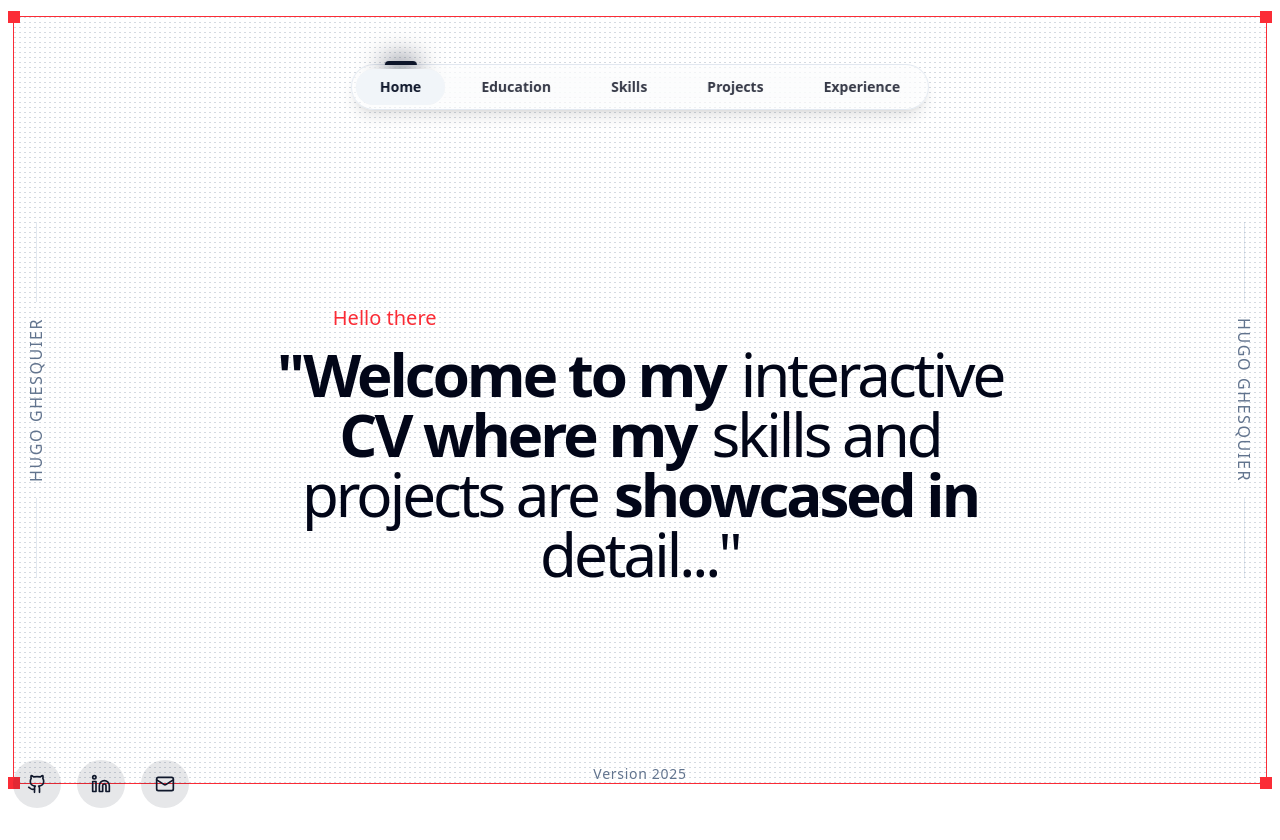
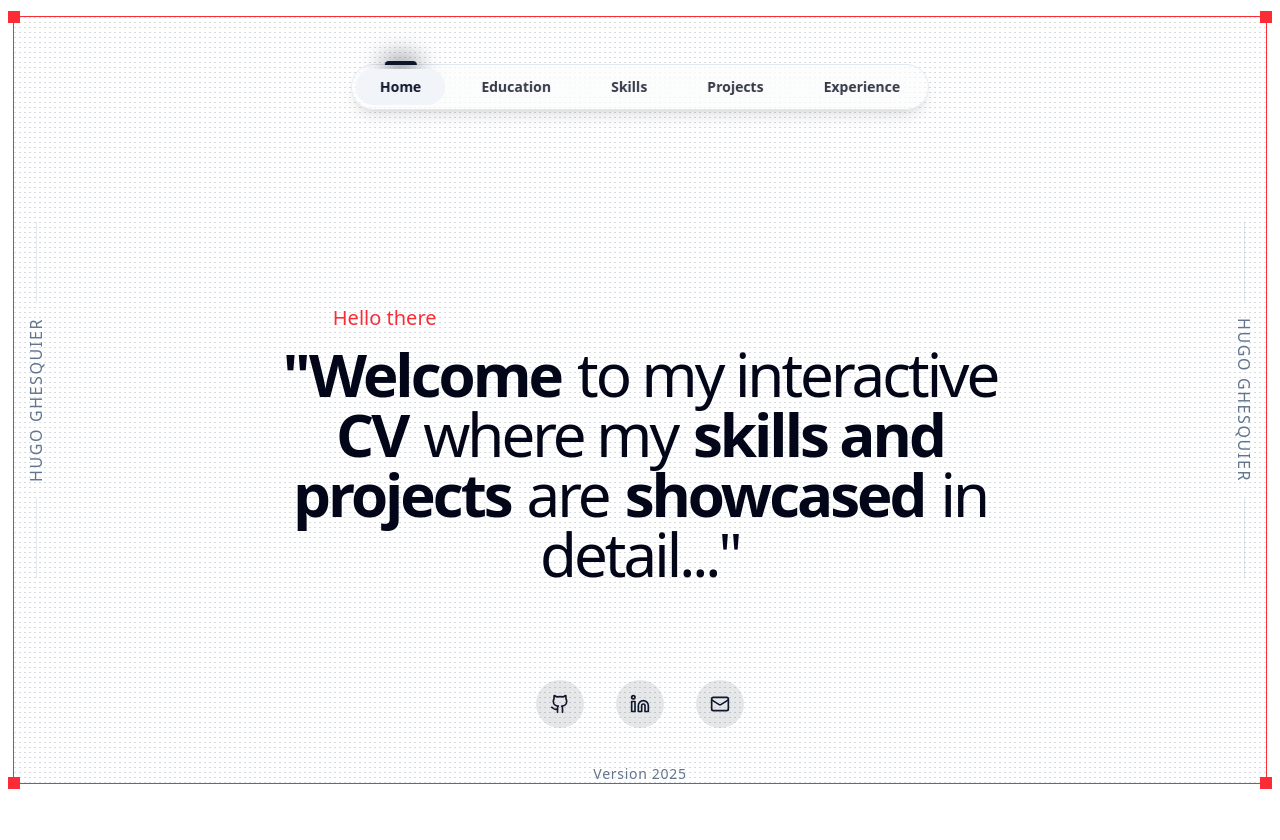
Before and after one commit to devZenta/Green-IT-CV, a Next.js app: page / in a window 1280 px wide. Built offline with nearby package versions, Linux system fonts and the light colour scheme.

Commit message:
Enhance Quote component with animated text transitions and update SocialButtons layout for improved alignment

```diff
--- a/src/components/HomePage/Quote.tsx
+++ b/src/components/HomePage/Quote.tsx
@@ -1,25 +1,59 @@
+"use client"
+
+import { motion } from "framer-motion"
+
 export function QuoteContent() {
   return (
     <div className="relative z-20 w-full px-4 max-w-7xl mx-auto mt-20 md:mt-32 lg:mt-40 mb-10 md:mb-16 rounded-[40px] py-12 md:py-16 xl:py-28 flex flex-col items-center">
-      <div className="w-full flex justify-start pl-10 md:pl-16 lg:pl-24">
+      <motion.div
+        className="w-full flex justify-start pl-10 md:pl-16 lg:pl-24"
+        initial={{ opacity: 0 }}
+        animate={{ opacity: 1 }}
+        transition={{ duration: 1.2, ease: "easeInOut" }}
+      >
         <p className="md:text-md text-xs text-red-500 lg:text-lg xl:text-xl ml-24 md:ml-32 lg:ml-44 xl:ml-52 self-start">
           Hello there
         </p>
-      </div>
+      </motion.div>
       <div className="mt-2 md:mt-3 text-xl tracking-tighter md:text-4xl lg:text-5xl xl:text-6xl text-center">
-        <div className="flex gap-1 md:gap-2 lg:gap-3 xl:gap-4 justify-center">
-          <h1 className="font-semibold">&quot;Welcome to my</h1>
-          <p className="font-thin">interactive</p>
-        </div>
-        <div className="flex gap-1 md:gap-2 lg:gap-3 xl:gap-4 justify-center">
-          <h1 className="font-semibold">CV where my</h1>
-          <p className="font-thin">skills and</p>
-        </div>
-        <div className="flex gap-1 md:gap-2 lg:gap-3 xl:gap-4 justify-center">
-          <p className="font-thin">projects are</p>
-          <h1 className="font-semibold">showcased in</h1>
-        </div>
-        <h1 className="font-thin">detail...&quot;</h1>
+        <motion.div
+          className="flex gap-1 md:gap-2 lg:gap-3 xl:gap-4 justify-center"
+          initial={{ opacity: 0 }}
+          animate={{ opacity: 1 }}
+          transition={{ duration: 1.2, delay: 0.2, ease: "easeInOut" }}
+        >
+          <h1 className="font-semibold">&quot;Welcome</h1>
+          <p className="font-thin">to my interactive</p>
+        </motion.div>
+        <motion.div
+          className="flex gap-1 md:gap-2 lg:gap-3 xl:gap-4 justify-center"
+          initial={{ opacity: 0 }}
+          animate={{ opacity: 1 }}
+          transition={{ duration: 1.2, delay: 0.4, ease: "easeInOut" }}
+        >
+          <h1 className="font-semibold">CV</h1>
+          <p className="font-thin">where my</p>
+          <h1 className="font-semibold">skills and</h1>
+        </motion.div>
+        <motion.div
+          className="flex gap-1 md:gap-2 lg:gap-3 xl:gap-4 justify-center"
+          initial={{ opacity: 0 }}
+          animate={{ opacity: 1 }}
+          transition={{ duration: 1.2, delay: 0.6, ease: "easeInOut" }}
+        >
+          <h1 className="font-semibold">projects</h1>
+          <p className="font-thin">are</p>
+          <h1 className="font-semibold">showcased</h1>
+          <p className="font-thin">in</p>
+        </motion.div>
+        <motion.h1
+          className="font-thin"
+          initial={{ opacity: 0 }}
+          animate={{ opacity: 1 }}
+          transition={{ duration: 1.2, delay: 0.8, ease: "easeInOut" }}
+        >
+          detail...&quot;
+        </motion.h1>
       </div>
     </div>
   );
--- a/src/components/HomePage/Socials.tsx
+++ b/src/components/HomePage/Socials.tsx
@@ -28,16 +28,16 @@ const socialLinks = [
 
 export function SocialButtons() {
   return (
-    <div className="flex items-center gap-4 mt-8">
+    <div className="flex items-center justify-center gap-8 -mt-20">
       {socialLinks.map((link) => (
         <motion.div
           key={link.name}
-          initial={{ opacity: 0, scale: 0.5 }}
+          initial={{ opacity: 0, scale: 0.9 }}
           animate={{ opacity: 1, scale: 1 }}
           transition={{
-            duration: 0.3,
-            delay: link.delay,
-            ease: "easeOut",
+            duration: 2.5,
+            delay: link.delay * 1.5,
+            ease: "easeInOut",
           }}
         >
           <Link
```
